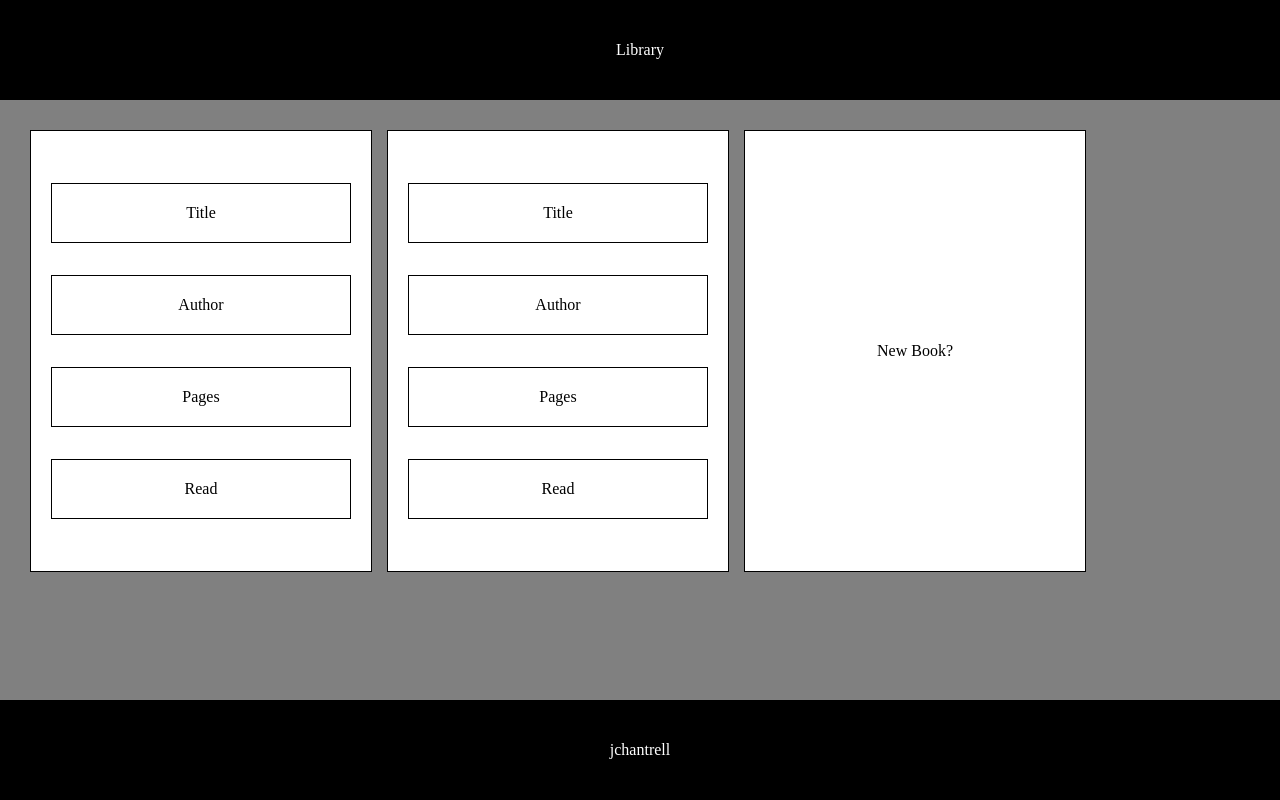
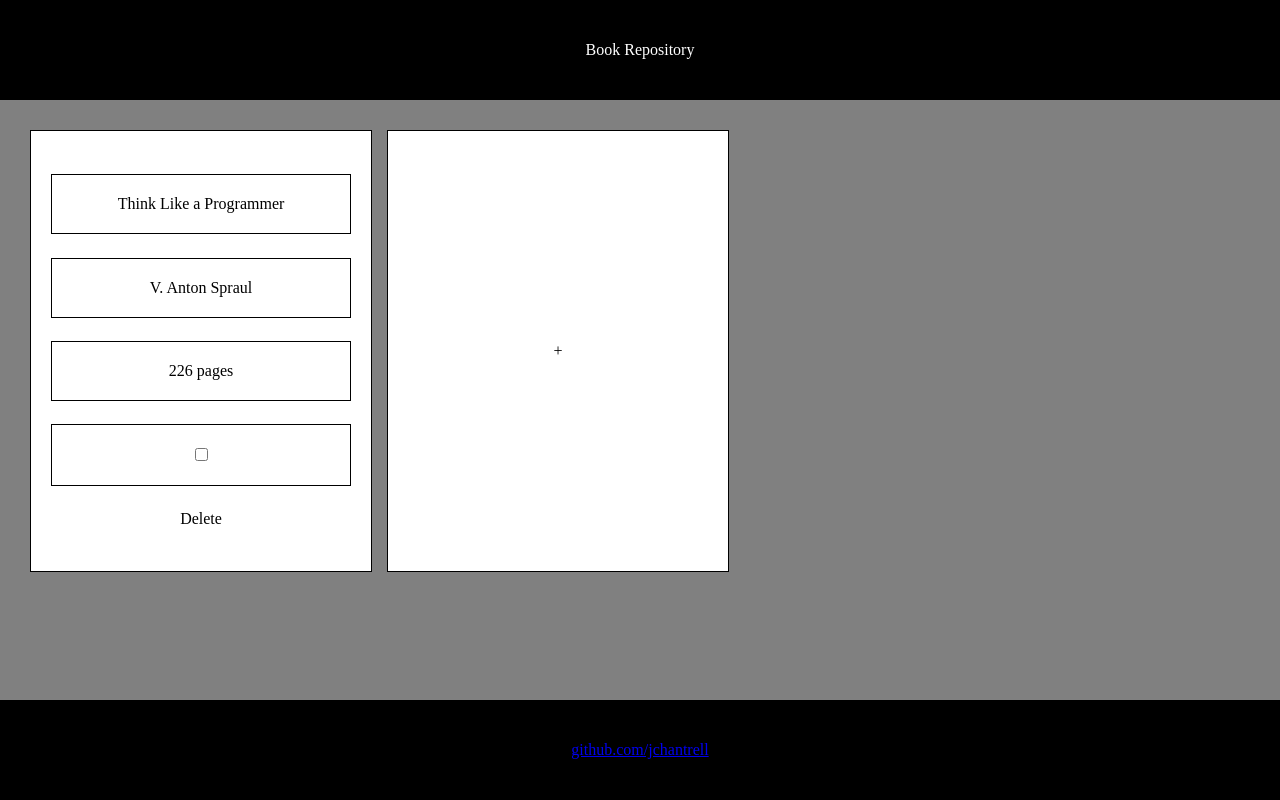
Before and after one commit to jchantrell/library, a plain HTML site: page index.html in a window 1280 px wide. Drawn offline with Linux system fonts and the light colour scheme.

Commit message:
Changed styling and layout

```diff
--- a/index.html
+++ b/index.html
@@ -9,24 +9,27 @@
     <title>Library</title>
 </head>
 <body>
-    <div class='navbar'>Library</div>
+    <div class='navbar'>Book Repository</div>
     <div class='content'>
         <div class='library'>
             <div class='book'>
-                <div class='title'>Title</div>
-                <div class='author'>Author</div>
-                <div class='pages'>Pages</div>
-                <div class='read'>Read</div>
+                <div class='title'>Think Like a Programmer</div>
+                <div class='author'>V. Anton Spraul</div>
+                <div class='pages'>226 pages</div>
+                <div class='read'>
+                    <label class="switch">
+                        <input type="checkbox">
+                        <span class="slider"></span>
+                    </label>
+                </div>
+                <div class='button remove'>Delete</div>
             </div>
-            <div class='book'>
-                <div class='title'>Title</div>
-                <div class='author'>Author</div>
-                <div class='pages'>Pages</div>
-                <div class='read'>Read</div>
+            <div class='new book'>
+                <div class='add'>+</div>
             </div>
-            <div class='new book'>New Book?</div>
         </div>
     </div>
-    <footer class='footer'>jchantrell</footer>
+    <footer class='footer'>
+        <a href="https://github.com/jchantrell/library">github.com/jchantrell</a></footer>
 </body>
 </html>
```
